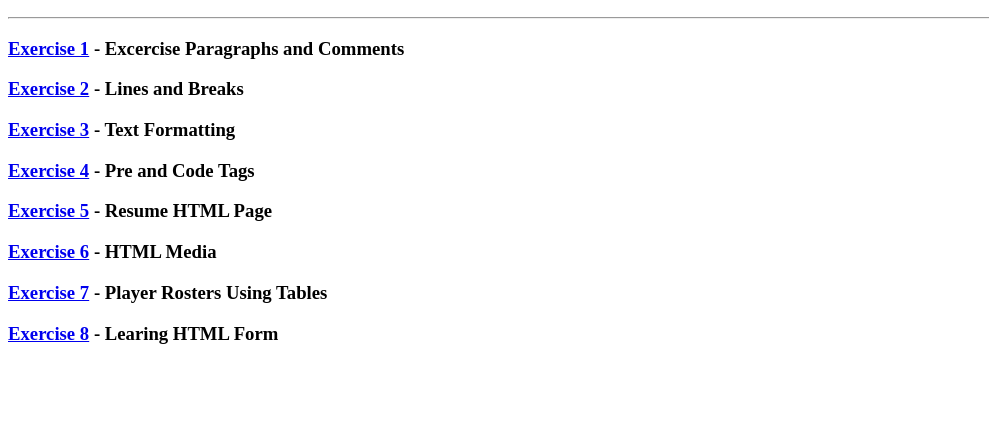
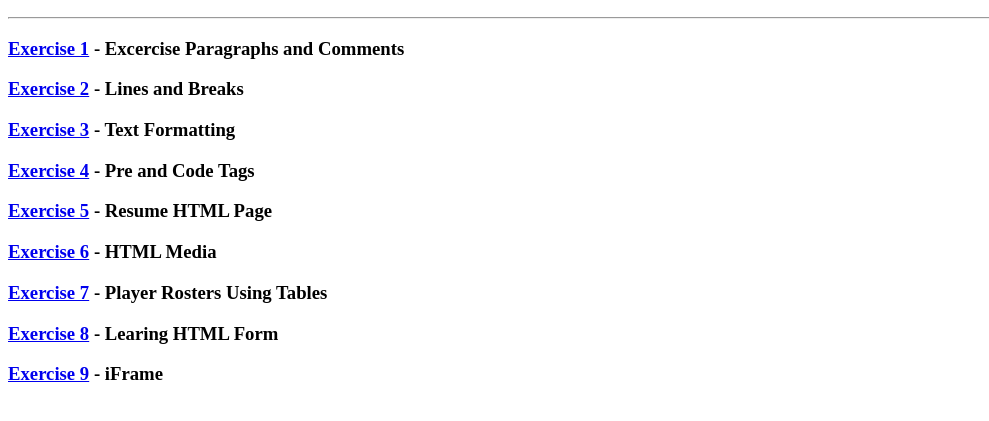
Before and after one commit to rhythmizer/Bootcamp, a plain HTML site: page index.html in a window 1280 px wide. Shown: the part 137-558 px from the top of the page, without its empty margins (0-989 px from the left). Drawn offline with Linux system fonts and the light colour scheme.

Commit message:
Add Execrcise

```diff
--- a/index.html
+++ b/index.html
@@ -47,6 +47,10 @@
             <h3>
                 <a href="https://rhythmizer.github.io/Bootcamp/Exercise8.html">Exercise 8</a> - Learing HTML Form
             </h3>
+
+            <h3>
+                <a href="https://rhythmizer.github.io/Bootcamp/Exercise9.html">Exercise 9</a> - iFrame
+            </h3>
         </body>
     </head>
 </html>
```
